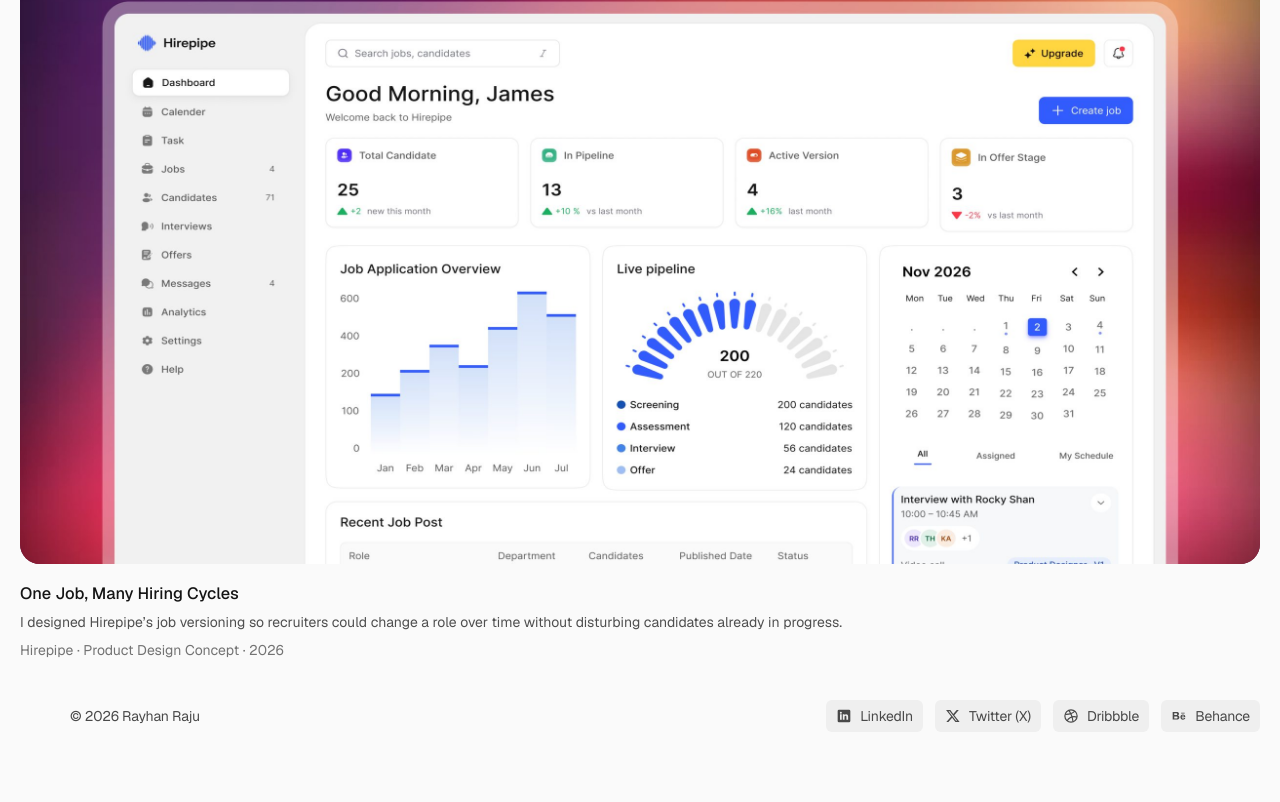
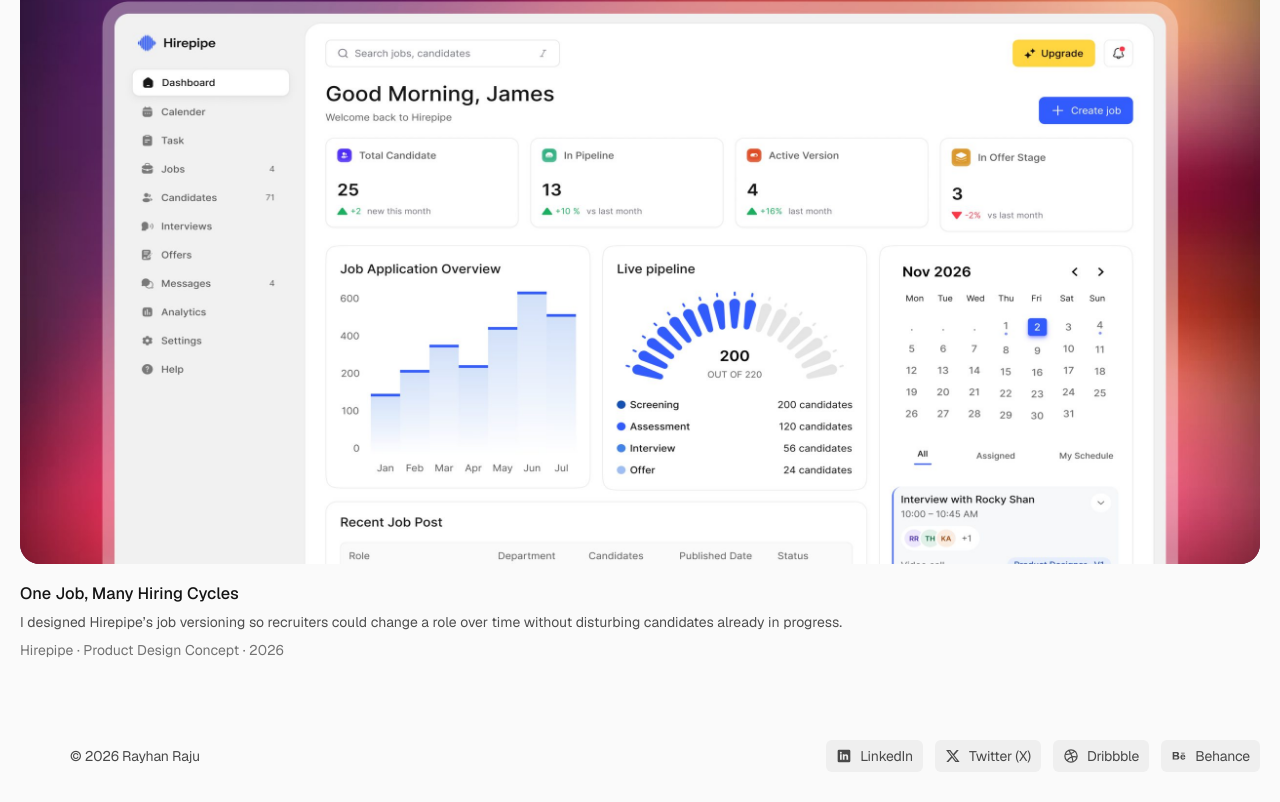
Before and after one commit to hirayhanraju/Portfolio, a plain HTML site: page index.html in a window 1280 px wide. Shown: the part 1281-2083 px from the top of the page. Before the commit the page ends 2053 px from the top, so only its background shows below. Drawn offline with nearby package versions, Linux system fonts and the light colour scheme.

Commit message:
Add files via upload

```diff
--- a/style.css
+++ b/style.css
@@ -71,7 +71,7 @@ img{display:block;max-width:100%}
 @media (hover:none){.see{display:none}.project .shot{cursor:pointer}}
 
 /* Footer */
-.foot{display:flex;align-items:center;justify-content:space-between;gap:16px;flex-wrap:wrap}
+.foot{margin-top:40px;display:flex;align-items:center;justify-content:space-between;gap:16px;flex-wrap:wrap}
 .foot > span{font-size:14px;line-height:20px;letter-spacing:-.2px;color:var(--body)}
 .social{display:flex;gap:12px;flex-wrap:wrap}
 .social a{display:flex;align-items:center;gap:8px;padding:6px 10px;border-radius:6px;background:var(--pill);font-size:14px;line-height:20px;letter-spacing:-.2px;color:var(--body);transition:background .2s,color .2s}
```
